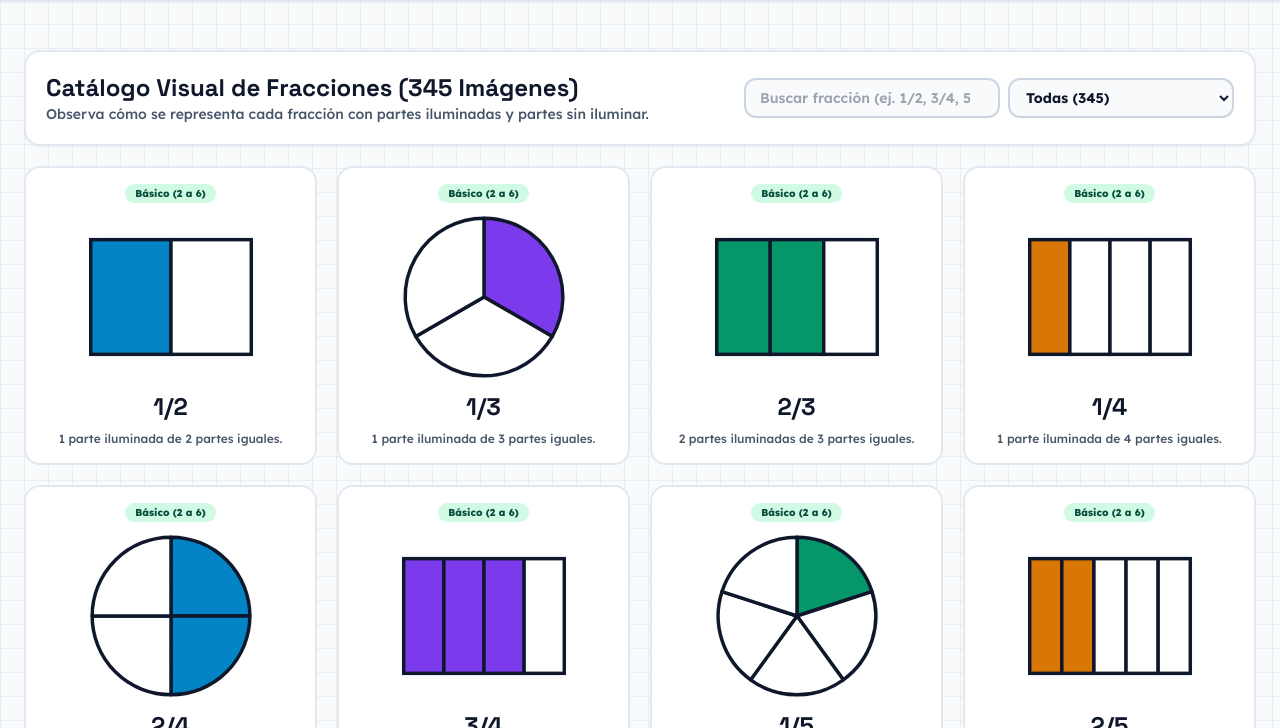
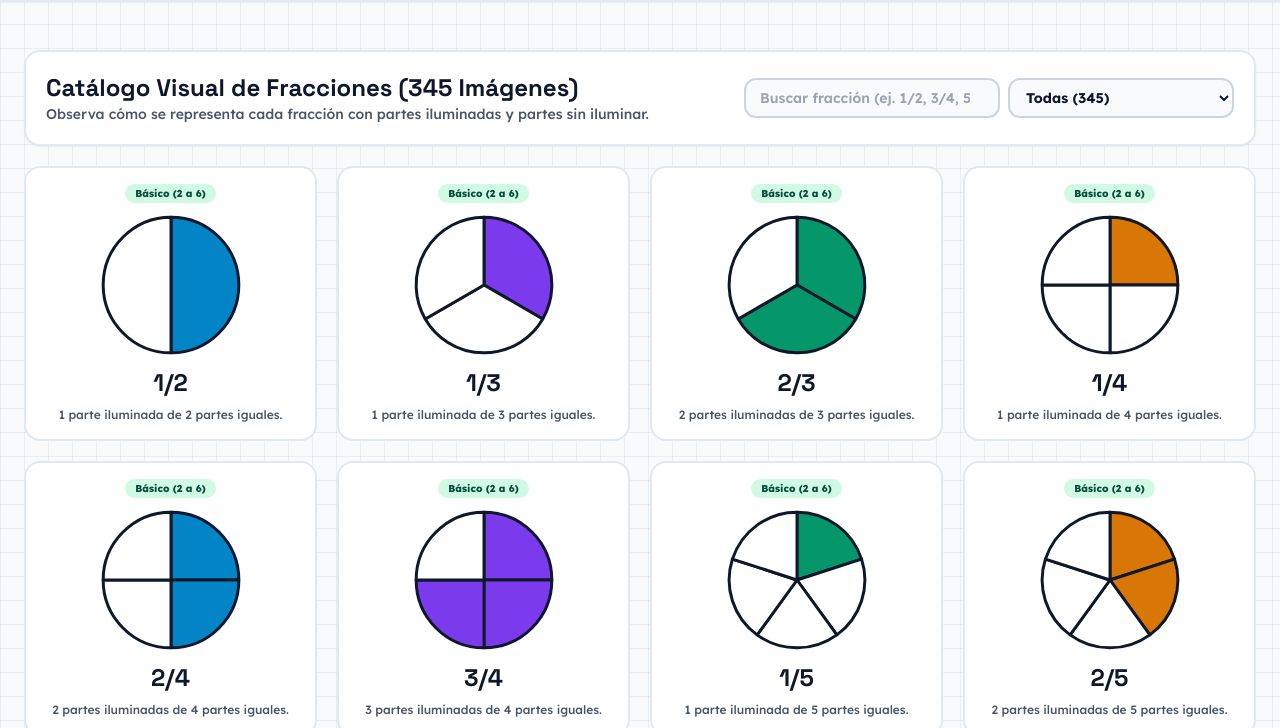
Before and after one commit to est41jalfonso/Tecnologia, a plain HTML site: page fracciones-pares/index.html in a window 1280 px wide. Both pictures are taken after a click on the button "CATÁLOGO (345 FRACCIONES)". Shown: the part 72-800 px from the top of the page. Drawn offline with nearby package versions, Linux system fonts and the light colour scheme.

Commit message:
Dibujos de fracciones en formato pastel redondo con etiqueta de fraccion abajo

```diff
--- a/fracciones-pares/fractions.js
+++ b/fracciones-pares/fractions.js
@@ -4,6 +4,7 @@
 
   function renderCircleSvg(num, den, color) {
     const cx = 60, cy = 60, r = 55;
+    const sw = den <= 12 ? 2.4 : (den <= 26 ? 1.6 : (den <= 50 ? 1.1 : 0.7));
     let slices = '';
     for (let i = 0; i < den; i++) {
       const a0 = (-90 + (360 * i) / den) * (Math.PI / 180);
@@ -14,7 +15,7 @@
       const y1 = (cy + r * Math.sin(a1)).toFixed(2);
       const largeArc = 360 / den > 180 ? 1 : 0;
       const fill = i < num ? color : '#FFFFFF';
-      slices += `<path d="M ${cx} ${cy} L ${x0} ${y0} A ${r} ${r} 0 ${largeArc} 1 ${x1} ${y1} Z" fill="${fill}" stroke="#0F172A" stroke-width="2.4" stroke-linejoin="round"/>`;
+      slices += `<path d="M ${cx} ${cy} L ${x0} ${y0} A ${r} ${r} 0 ${largeArc} 1 ${x1} ${y1} Z" fill="${fill}" stroke="#0F172A" stroke-width="${sw}" stroke-linejoin="round"/>`;
     }
     return `<svg viewBox="0 0 120 120" xmlns="http://www.w3.org/2000/svg" role="img" aria-hidden="true">
       <circle cx="60" cy="60" r="57" fill="#F8FAFC"/>
@@ -78,19 +79,11 @@
   const FRACTIONS = [];
   let colorIdx = 0;
 
-  // 1. Todas las fracciones propias con denominadores de 2 a 26 -> 325 fracciones únicas
+  // 1. Todas las fracciones propias con denominadores de 2 a 26 -> 325 fracciones únicas en formato pastel redondo
   for (let den = 2; den <= 26; den++) {
     for (let num = 1; num < den; num++) {
       const color = PALETTE[colorIdx % PALETTE.length];
       colorIdx++;
-      let svg;
-      if (den <= 10) {
-        svg = (num + den) % 2 === 0 ? renderCircleSvg(num, den, color) : renderBarSvg(num, den, color);
-      } else if (den <= 12) {
-        svg = renderCircleSvg(num, den, color);
-      } else {
-        svg = renderGridSvg(num, den, color);
-      }
       FRACTIONS.push({
         id: `f-${num}-${den}`,
         num,
@@ -98,12 +91,12 @@
         label: `${num}/${den}`,
         level: levelForDen(den),
         hint: `${num} ${num === 1 ? 'parte iluminada' : 'partes iluminadas'} de ${den} partes iguales.`,
-        svg
+        svg: renderCircleSvg(num, den, color)
       });
     }
   }
 
-  // 2. Fracciones adicionales en cuadrícula de denominadores 30, 36, 40, 50, 100 -> +20 fracciones (total 345)
+  // 2. Fracciones adicionales en formato pastel redondo (denominadores 30, 36, 40, 50, 100 -> +20 fracciones, total 345)
   const extraPairs = [
     [7, 30], [11, 30], [17, 30], [23, 30],
     [5, 36], [11, 36], [19, 36], [25, 36],
@@ -121,7 +114,7 @@
       label: `${num}/${den}`,
       level: levelForDen(den),
       hint: `${num} partes iluminadas de ${den} partes iguales.`,
-      svg: renderGridSvg(num, den, color)
+      svg: renderCircleSvg(num, den, color)
     });
   });
 
--- a/fracciones-pares/game.js
+++ b/fracciones-pares/game.js
@@ -159,9 +159,10 @@
           `
           : `
             <span class="px-2 py-0.5 rounded-full bg-emerald-100 text-emerald-900 border border-emerald-200 text-[10px] font-extrabold uppercase tracking-wider mb-1">
-              Dibujo
+              Pastel
             </span>
             <div class="svg-wrap">${card.item.svg}</div>
+            <span class="mt-1 px-3 py-0.5 rounded-full bg-slate-100 border border-slate-300 font-display font-extrabold text-base text-slate-900">${card.item.label}</span>
           `;
 
       el.innerHTML = `
--- a/fracciones-pares/styles.css
+++ b/fracciones-pares/styles.css
@@ -138,14 +138,14 @@ select:focus-visible {
 }
 
 .svg-wrap svg {
-  width: 146px;
-  height: 146px;
+  width: 128px;
+  height: 128px;
   display: block;
 }
 
 @media (min-width: 640px) {
   .svg-wrap svg {
-    width: 172px;
-    height: 172px;
+    width: 148px;
+    height: 148px;
   }
 }
```
